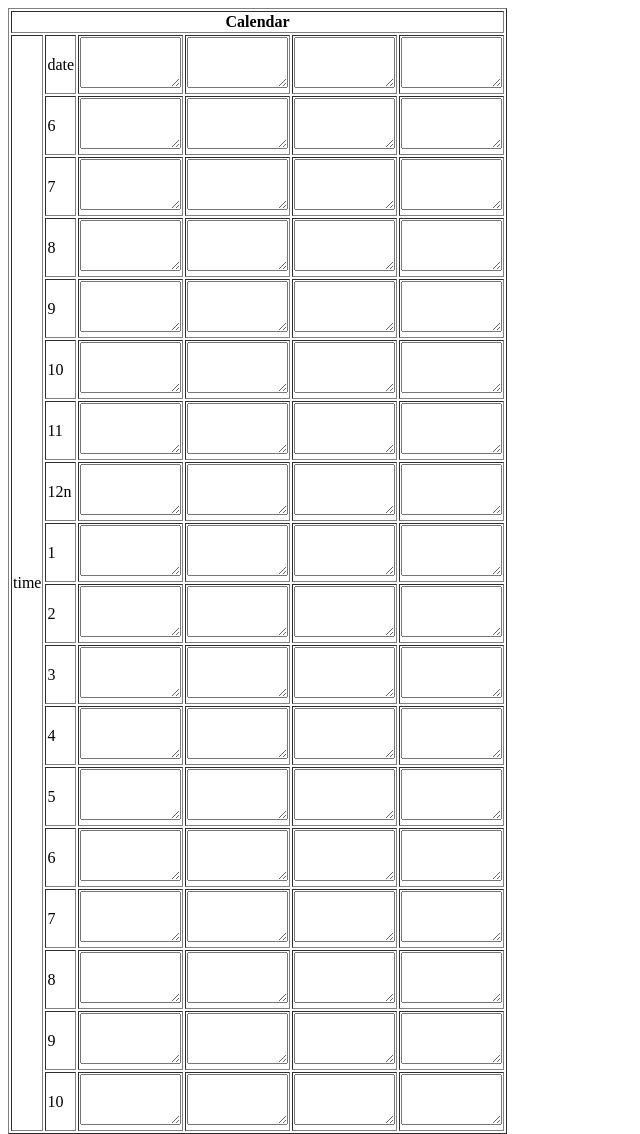
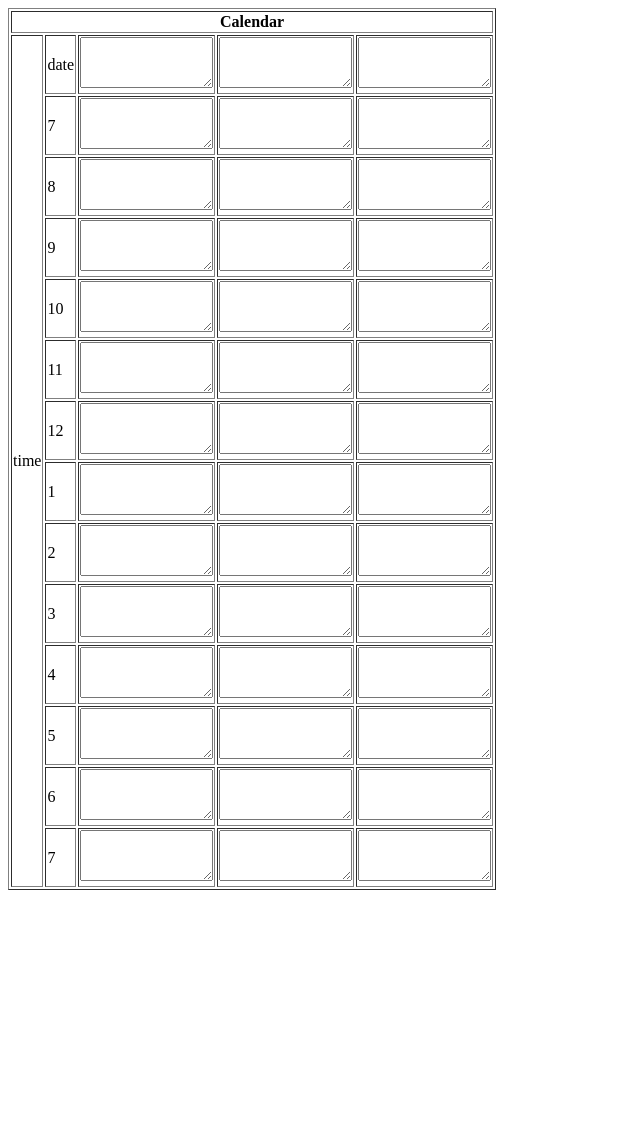
Before and after one commit to tiancalendar2/grid03, a plain HTML site: page index.html in a window 1280 px wide. Shown: the whole page, without its empty margins (0-640 px from the left). After the commit the page ends 898 px from the top, so only its background shows below. Drawn offline with Linux system fonts and the light colour scheme.

Commit message:
Update index.html

```diff
--- a/index.html
+++ b/index.html
@@ -8,24 +8,22 @@
 <table border="dotted">
 <th colspan="16">Calendar</th></tr>
 <tr><td rowspan="20">time</td>
-<td>date</td><td><textarea name="myTextBox" cols="10" rows="3"> </textarea></td><td><textarea name="myTextBox" cols="10" rows="3"> </textarea></td><td><textarea name="myTextBox" cols="10" rows="3"> </textarea></td><td><textarea name="myTextBox" cols="10" rows="3"> </textarea></td> </tr>
-<td>6</td><td><textarea name="myTextBox" cols="10" rows="3"> </textarea></td><td><textarea name="myTextBox" cols="10" rows="3"> </textarea></td><td><textarea name="myTextBox" cols="10" rows="3"> </textarea></td><td><textarea name="myTextBox" cols="10" rows="3"> </textarea></td> </tr>
-<td>7</td><td><textarea name="myTextBox" cols="10" rows="3"> </textarea></td><td><textarea name="myTextBox" cols="10" rows="3"> </textarea></td><td><textarea name="myTextBox" cols="10" rows="3"> </textarea></td><td><textarea name="myTextBox" cols="10" rows="3"> </textarea></td> </tr>
-<td>8</td><td><textarea name="myTextBox" cols="10" rows="3"> </textarea></td><td><textarea name="myTextBox" cols="10" rows="3"> </textarea></td><td><textarea name="myTextBox" cols="10" rows="3"> </textarea></td><td><textarea name="myTextBox" cols="10" rows="3"> </textarea></td> </tr>
-<td>9</td><td><textarea name="myTextBox" cols="10" rows="3"> </textarea></td><td><textarea name="myTextBox" cols="10" rows="3"> </textarea></td><td><textarea name="myTextBox" cols="10" rows="3"> </textarea></td><td><textarea name="myTextBox" cols="10" rows="3"> </textarea></td> </tr>
-<td>10</td><td><textarea name="myTextBox" cols="10" rows="3"> </textarea></td><td><textarea name="myTextBox" cols="10" rows="3"> </textarea></td><td><textarea name="myTextBox" cols="10" rows="3"> </textarea></td><td><textarea name="myTextBox" cols="10" rows="3"> </textarea></td> </tr>
-<td>11</td><td><textarea name="myTextBox" cols="10" rows="3"> </textarea></td><td><textarea name="myTextBox" cols="10" rows="3"> </textarea></td><td><textarea name="myTextBox" cols="10" rows="3"> </textarea></td><td><textarea name="myTextBox" cols="10" rows="3"> </textarea></td> </tr>
-<td>12n</td><td><textarea name="myTextBox" cols="10" rows="3"> </textarea></td><td><textarea name="myTextBox" cols="10" rows="3"> </textarea></td><td><textarea name="myTextBox" cols="10" rows="3"> </textarea></td><td><textarea name="myTextBox" cols="10" rows="3"> </textarea></td> </tr>
-<td>1</td><td><textarea name="myTextBox" cols="10" rows="3"> </textarea></td><td><textarea name="myTextBox" cols="10" rows="3"> </textarea></td><td><textarea name="myTextBox" cols="10" rows="3"> </textarea></td><td><textarea name="myTextBox" cols="10" rows="3"> </textarea></td> </tr>
-<td>2</td><td><textarea name="myTextBox" cols="10" rows="3"> </textarea></td><td><textarea name="myTextBox" cols="10" rows="3"> </textarea></td><td><textarea name="myTextBox" cols="10" rows="3"> </textarea></td><td><textarea name="myTextBox" cols="10" rows="3"> </textarea></td> </tr>
-<td>3</td><td><textarea name="myTextBox" cols="10" rows="3"> </textarea></td><td><textarea name="myTextBox" cols="10" rows="3"> </textarea></td><td><textarea name="myTextBox" cols="10" rows="3"> </textarea></td><td><textarea name="myTextBox" cols="10" rows="3"> </textarea></td> </tr>
-<td>4</td><td><textarea name="myTextBox" cols="10" rows="3"> </textarea></td><td><textarea name="myTextBox" cols="10" rows="3"> </textarea></td><td><textarea name="myTextBox" cols="10" rows="3"> </textarea></td><td><textarea name="myTextBox" cols="10" rows="3"> </textarea></td> </tr>
-<td>5</td><td><textarea name="myTextBox" cols="10" rows="3"> </textarea></td><td><textarea name="myTextBox" cols="10" rows="3"> </textarea></td><td><textarea name="myTextBox" cols="10" rows="3"> </textarea></td><td><textarea name="myTextBox" cols="10" rows="3"> </textarea></td> </tr>
-<td>6</td><td><textarea name="myTextBox" cols="10" rows="3"> </textarea></td><td><textarea name="myTextBox" cols="10" rows="3"> </textarea></td><td><textarea name="myTextBox" cols="10" rows="3"> </textarea></td><td><textarea name="myTextBox" cols="10" rows="3"> </textarea></td> </tr>
-<td>7</td><td><textarea name="myTextBox" cols="10" rows="3"> </textarea></td><td><textarea name="myTextBox" cols="10" rows="3"> </textarea></td><td><textarea name="myTextBox" cols="10" rows="3"> </textarea></td><td><textarea name="myTextBox" cols="10" rows="3"> </textarea></td> </tr>
-<td>8</td><td><textarea name="myTextBox" cols="10" rows="3"> </textarea></td><td><textarea name="myTextBox" cols="10" rows="3"> </textarea></td><td><textarea name="myTextBox" cols="10" rows="3"> </textarea></td><td><textarea name="myTextBox" cols="10" rows="3"> </textarea></td> </tr>
-<td>9</td><td><textarea name="myTextBox" cols="10" rows="3"> </textarea></td><td><textarea name="myTextBox" cols="10" rows="3"> </textarea></td><td><textarea name="myTextBox" cols="10" rows="3"> </textarea></td><td><textarea name="myTextBox" cols="10" rows="3"> </textarea></td> </tr>
-<td>10</td><td><textarea name="myTextBox" cols="10" rows="3"> </textarea></td><td><textarea name="myTextBox" cols="10" rows="3"> </textarea></td><td><textarea name="myTextBox" cols="10" rows="3"> </textarea></td><td><textarea name="myTextBox" cols="10" rows="3"> </textarea></td> </tr>
+<td>date</td><td><textarea name="myTextBox" cols="14" rows="3"> </textarea></td><td><textarea name="myTextBox" cols="14" rows="3"> </textarea></td><td><textarea name="myTextBox" cols="14" rows="3"> </textarea></td></tr>
+<td>7</td><td><textarea name="myTextBox" cols="14" rows="3"> </textarea></td><td><textarea name="myTextBox" cols="14" rows="3"> </textarea></td><td><textarea name="myTextBox" cols="14" rows="3"> </textarea></td></tr>
+<td>8</td><td><textarea name="myTextBox" cols="14" rows="3"> </textarea></td><td><textarea name="myTextBox" cols="14" rows="3"> </textarea></td><td><textarea name="myTextBox" cols="14" rows="3"> </textarea></td></tr>
+<td>9</td><td><textarea name="myTextBox" cols="14" rows="3"> </textarea></td><td><textarea name="myTextBox" cols="14" rows="3"> </textarea></td><td><textarea name="myTextBox" cols="14" rows="3"> </textarea></td></tr>
+<td>10</td><td><textarea name="myTextBox" cols="14" rows="3"> </textarea></td><td><textarea name="myTextBox" cols="14" rows="3"> </textarea></td><td><textarea name="myTextBox" cols="14" rows="3"> </textarea></td></tr>
+<td>11</td><td><textarea name="myTextBox" cols="14" rows="3"> </textarea></td><td><textarea name="myTextBox" cols="14" rows="3"> </textarea></td><td><textarea name="myTextBox" cols="14" rows="3"> </textarea></td></tr>
+<td>12</td><td><textarea name="myTextBox" cols="14" rows="3"> </textarea></td><td><textarea name="myTextBox" cols="14" rows="3"> </textarea></td><td><textarea name="myTextBox" cols="14" rows="3"> </textarea></td></tr>
+<td>1</td><td><textarea name="myTextBox" cols="14" rows="3"> </textarea></td><td><textarea name="myTextBox" cols="14" rows="3"> </textarea></td><td><textarea name="myTextBox" cols="14" rows="3"> </textarea></td></tr>
+<td>2</td><td><textarea name="myTextBox" cols="14" rows="3"> </textarea></td><td><textarea name="myTextBox" cols="14" rows="3"> </textarea></td><td><textarea name="myTextBox" cols="14" rows="3"> </textarea></td></tr>
+<td>3</td><td><textarea name="myTextBox" cols="14" rows="3"> </textarea></td><td><textarea name="myTextBox" cols="14" rows="3"> </textarea></td><td><textarea name="myTextBox" cols="14" rows="3"> </textarea></td></tr>
+<td>4</td><td><textarea name="myTextBox" cols="14" rows="3"> </textarea></td><td><textarea name="myTextBox" cols="14" rows="3"> </textarea></td><td><textarea name="myTextBox" cols="14" rows="3"> </textarea></td></tr>
+<td>5</td><td><textarea name="myTextBox" cols="14" rows="3"> </textarea></td><td><textarea name="myTextBox" cols="14" rows="3"> </textarea></td><td><textarea name="myTextBox" cols="14" rows="3"> </textarea></td></tr>
+<td>6</td><td><textarea name="myTextBox" cols="14" rows="3"> </textarea></td><td><textarea name="myTextBox" cols="14" rows="3"> </textarea></td><td><textarea name="myTextBox" cols="14" rows="3"> </textarea></td></tr>
+<td>7</td><td><textarea name="myTextBox" cols="14" rows="3"> </textarea></td><td><textarea name="myTextBox" cols="14" rows="3"> </textarea></td><td><textarea name="myTextBox" cols="14" rows="3"> </textarea></td></tr>
+
+
 
 
 
```
